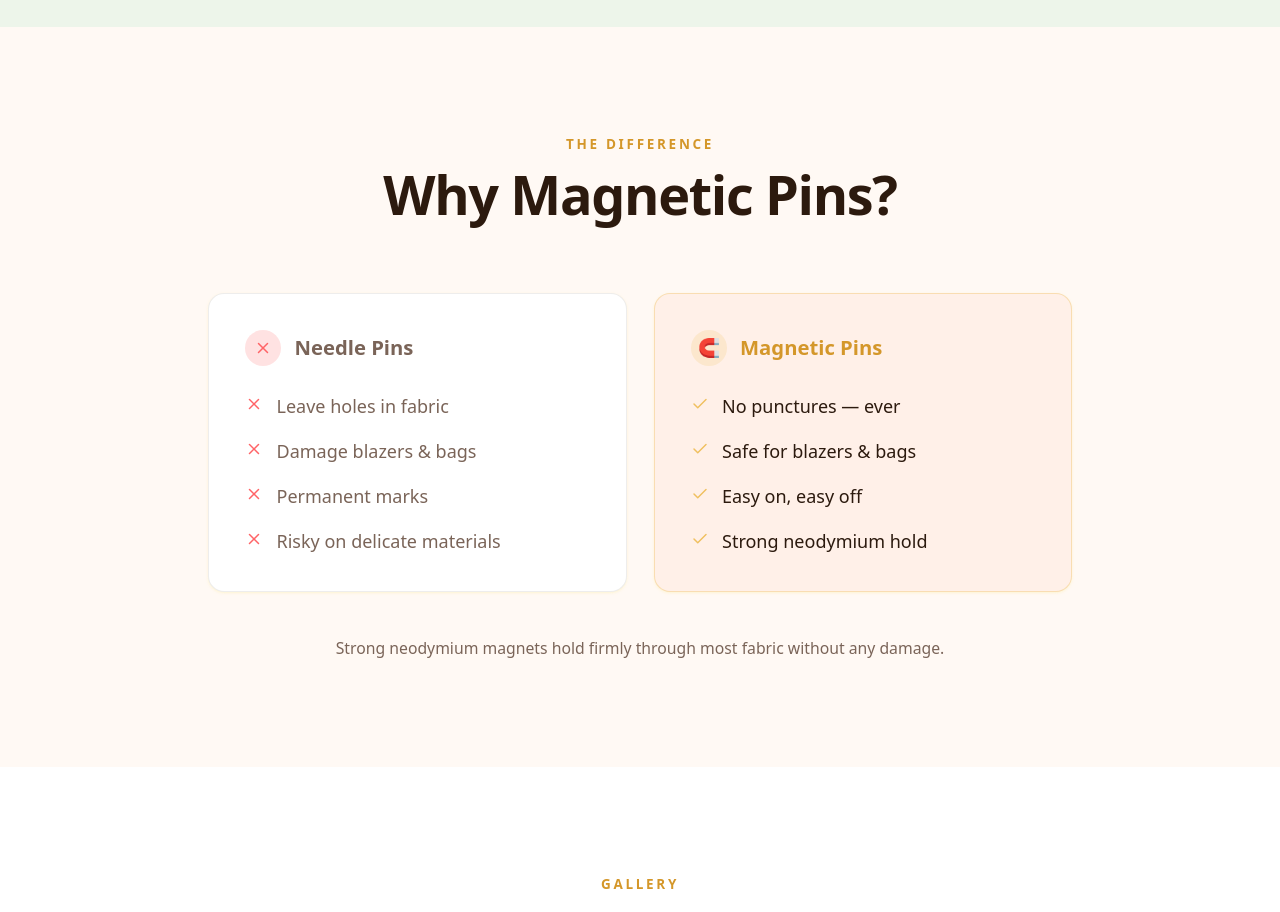
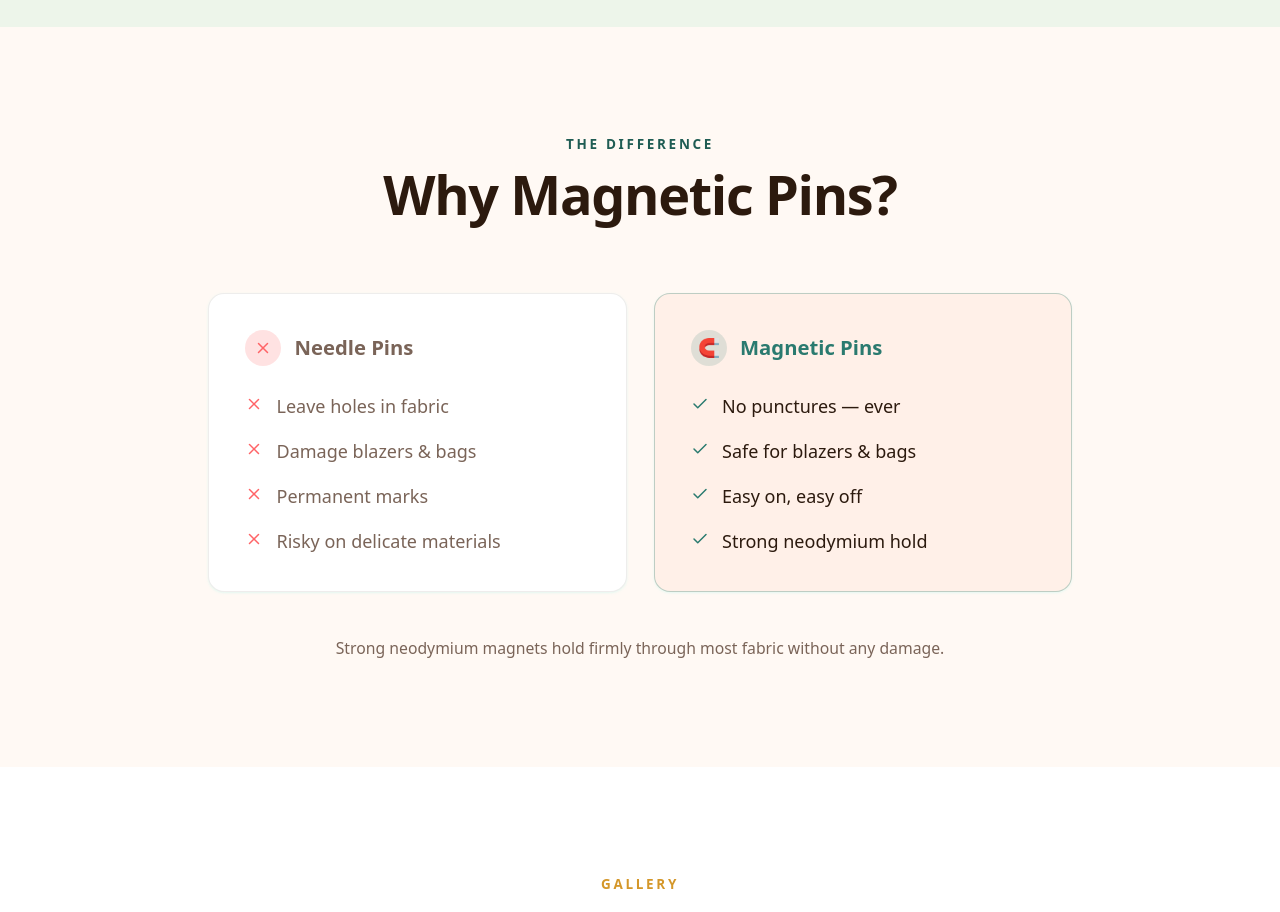
Before and after one commit to n4tty1993/lovepinz, a Next.js app: page / in a window 1280 px wide. Shown: the part 1580-2492 px from the top of the page. Built offline with nearby package versions, Linux system fonts and the light colour scheme.

Commit message:
style: why magnetic — teal checkmarks and card accent

```diff
--- a/components/home/WhyMagnetic/WhyMagnetic.tsx
+++ b/components/home/WhyMagnetic/WhyMagnetic.tsx
@@ -6,7 +6,7 @@ export function WhyMagnetic() {
     <section className="bg-[#FFF9F4] py-24">
       <div className="max-w-7xl mx-auto px-6">
         <div className="text-center mb-16">
-          <p className="text-xs font-semibold tracking-[0.2em] uppercase text-[#D4972A] mb-3">
+          <p className="text-xs font-semibold tracking-[0.2em] uppercase text-[#1F5C53] mb-3">
             The Difference
           </p>
           <h2 className="text-4xl md:text-5xl font-bold text-[#2C1A0E] tracking-tight">
@@ -15,7 +15,7 @@ export function WhyMagnetic() {
         </div>
 
         <div className="grid grid-cols-1 md:grid-cols-2 gap-6 max-w-3xl mx-auto">
-          <div className="rounded-2xl border border-[#2C1A0E]/8 bg-white p-8 shadow-sm shadow-amber-100/60">
+          <div className="rounded-2xl border border-[#2C1A0E]/8 bg-white p-8 shadow-sm shadow-teal-100/40">
             <div className="flex items-center gap-3 mb-6">
               <div className="w-8 h-8 rounded-full bg-red-100 flex items-center justify-center">
                 <X className="w-4 h-4 text-red-400" />
@@ -32,17 +32,17 @@ export function WhyMagnetic() {
             </ul>
           </div>
 
-          <div className="rounded-2xl border border-[#F0C060]/40 bg-[#FFF0E8] p-8 shadow-sm shadow-amber-100/60">
+          <div className="rounded-2xl border border-[#2A7A6F]/30 bg-[#FFF0E8] p-8 shadow-sm shadow-teal-100/40">
             <div className="flex items-center gap-3 mb-6">
-              <div className="w-8 h-8 rounded-full bg-[#F0C060]/20 flex items-center justify-center">
+              <div className="w-8 h-8 rounded-full bg-[#2A7A6F]/15 flex items-center justify-center">
                 <span className="text-base">🧲</span>
               </div>
-              <h3 className="text-lg font-bold text-[#D4972A]">Magnetic Pins</h3>
+              <h3 className="text-lg font-bold text-[#2A7A6F]">Magnetic Pins</h3>
             </div>
             <ul className="flex flex-col gap-4">
               {MAGNETIC_ITEMS.map((item) => (
                 <li key={item} className="flex items-start gap-3">
-                  <Check className="w-4 h-4 text-[#F0C060] mt-0.5 shrink-0" />
+                  <Check className="w-4 h-4 text-[#2A7A6F] mt-0.5 shrink-0" />
                   <span className="text-[#2C1A0E]">{item}</span>
                 </li>
               ))}
```
